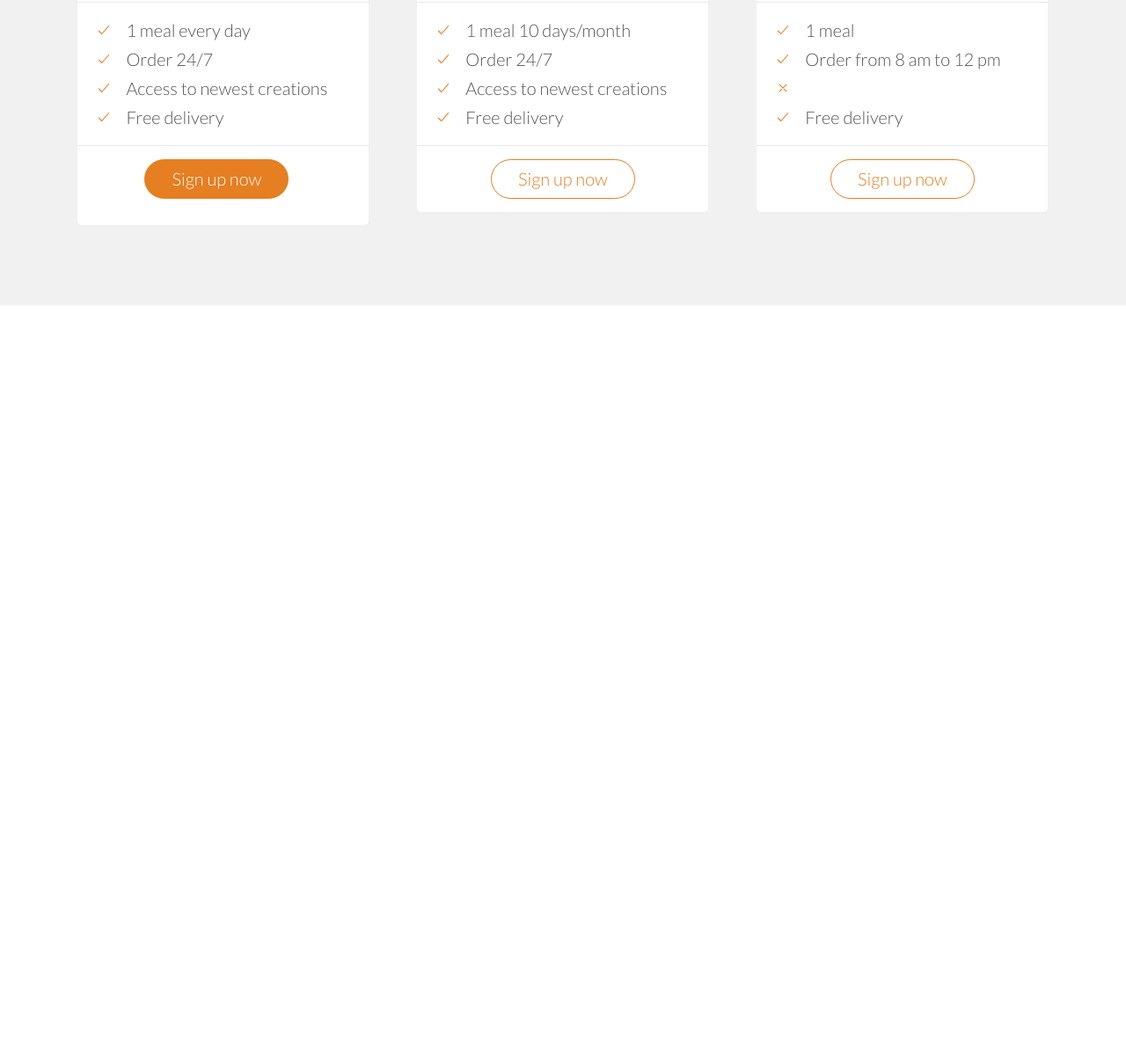
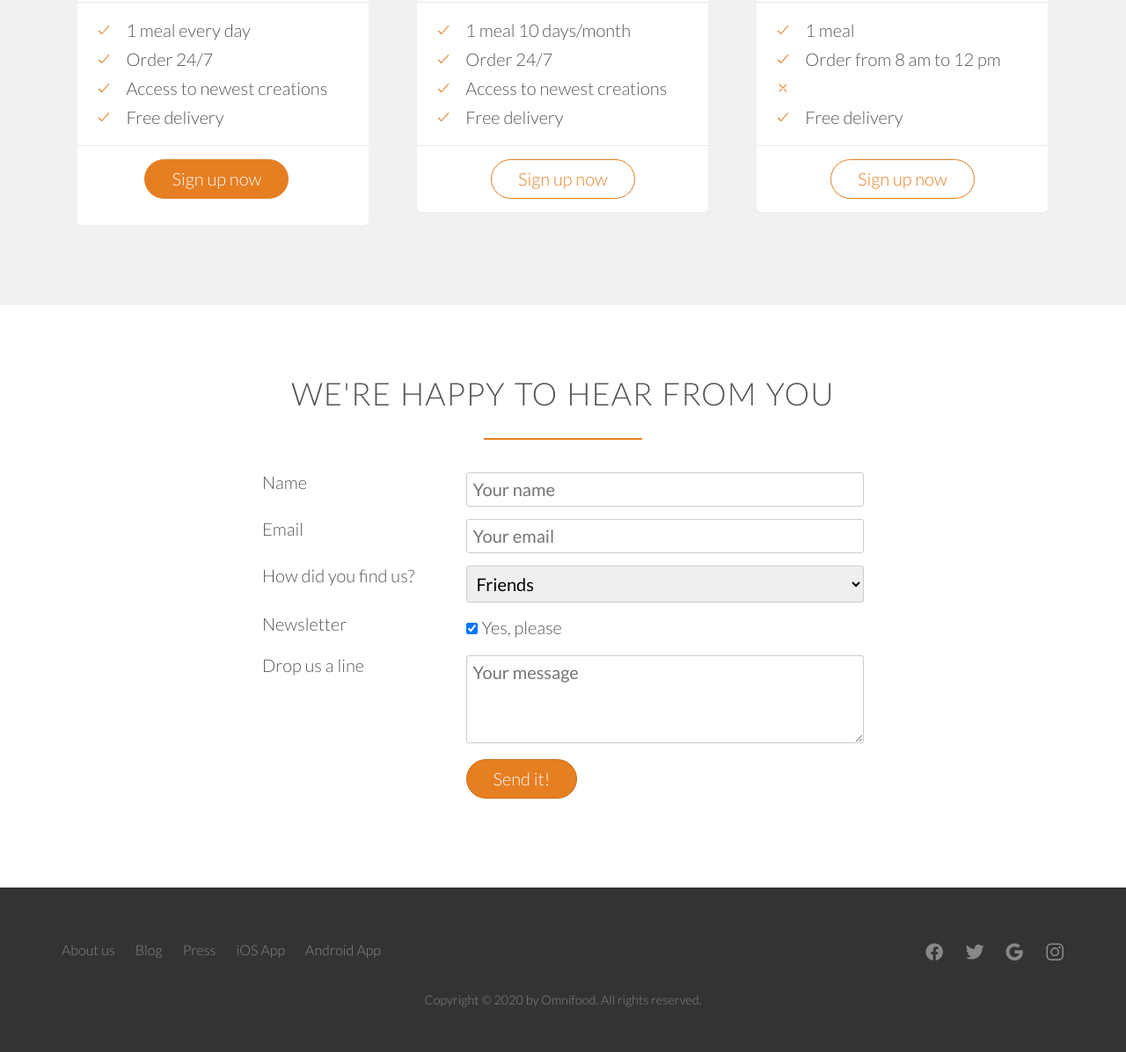
Before and after one commit to Genro75/Omnifood, a plain HTML site: page index.html in a window 1280 px wide. Shown: the part 4313-5509 px from the top of the page at 88% size. Before the commit the page ends 4660 px from the top, so only its background shows below. Drawn offline with nearby package versions, Linux system fonts and the light colour scheme.

Commit message:
second commit

```diff
--- a/index.html
+++ b/index.html
@@ -332,8 +332,122 @@
             </div>
         </div>
     </div>
+</section>
+
+<section class="section-form">
+    <div class="row">
+        <h2>We're happy to hear from you</h2>
+    </div>
+    <div class="row">
+        <form action="#" method="POST" class="contact-form">
+            <div class="row">
+                <div class="col span-1-of-3">
+                    <label for="name">Name</label>
+
+                </div>
+                <div class="col span-2-of-3">
+                    <input type="text" name="name" id="name" placeholder="Your name" required>
+                </div>
+            </div>
+
+            <div class="row">
+                <div class="col span-1-of-3">
+                    <label for="email">Email</label>
+
+                </div>
+                <div class="col span-2-of-3">
+                    <input type="email" name="email" id="email" placeholder="Your email" required>
+                </div>
+            </div>
+
+            <div class="row">
+                <div class="col span-1-of-3">
+                    <label for="find-us">How did you find us?</label>
+                </div>
+                <div class="col span-2-of-3">
+                    <select name="find-us" id="find-us">
+                        <option value="Friends">Friends</option>
+                        <option value="search-engine">Search-Engine</option>
+                        <option value="Ad">Advertisement</option>
+                        <option value="other">Other</option>
+                    </select>
+                </div>
+
+                <div class="row">
+                    <div class="col span-1-of-3">
+                        <label >Newsletter</label>
+                    </div>
+                    <div class="col span-2-of-3">
+                        <input type="checkbox" name="news" id="news" checked>Yes, please
+                    </div>
+                </div>
+
+                <div class="row">
+                    <div class="col span-1-of-3">
+                        <label for="message">Drop us a line</label>
+                    </div>
+                    <div class="col span-2-of-3">
+                        <textarea name="message" id="message" cols="30" rows="10" placeholder="Your message"></textarea>
+                    </div>
+                </div>
+
+                <div class="row">
+                    <div class="col span-1-of-3">
+                        <label>&nbsp;</label>
+                    </div>
+                    <div class="col span-2-of-3">
+                        <input type="submit" value="Send it!">
+                    </div>
+                </div>
+
+            </div>
+        </form>
+    </div>
 
 </section>
+
+<footer>
+    <div class="row">
+        <div class="col span-1-of-2">
+            <ul class="footer-nav">
+                <li><a href="#">About us</a></li>
+                <li><a href="#">Blog</a></li>
+                <li><a href="#">Press</a></li>
+                <li><a href="#">iOS App</a></li>
+                <li><a href="#">Android App</a></li>
+            </ul>
+        </div>
+        <div class="col span-1-of-2">
+            <ul class="social-links">
+                <li><a href="#">
+                    <ion-icon name="logo-facebook" class="logo-facebook"></ion-icon>
+                    </a>
+                </li>
+                <li><a href="#">
+                    <ion-icon name="logo-twitter" class="logo-twitter"></ion-icon>
+                    </a>
+                </li>
+                <li><a href="#">
+                    <ion-icon name="logo-google" class="logo-google"></ion-icon>
+                    </a>
+                </li>
+                <li><a href="#">
+                    <ion-icon name="logo-instagram" class="logo-instagram"></ion-icon>
+                    </a>
+                </li>
+            </ul>
+        </div>
+    </div>
+    <div class="row">
+        <p>
+            Copyright &copy; 2020 by Omnifood. All rights reserved.
+        </p>
+
+    </div>
+</footer>
+
+
+
 <script src="https://unpkg.com/ionicons@5.2.3/dist/ionicons.js"></script>
 </body>
 </html>
--- a/res/CSS/style.css
+++ b/res/CSS/style.css
@@ -143,7 +143,8 @@ a:active {
 /*     BUTTONS     */
 
 .btn:link,
-.btn:visited {
+.btn:visited,
+input[type="submit"] {
   display: inline-block;
   padding: 10px 30px;
   font-weight: 300;
@@ -153,7 +154,8 @@ a:active {
 }
 
 .btn-full:link,
-.btn-full:visited {
+.btn-full:visited,
+input[type="submit"] {
   background-color: #e67e22;
   color: white;
   border: 1px solid #e67e22;
@@ -168,12 +170,15 @@ a:active {
 }
 
 .btn:hover,
-.btn:active {
+.btn:active,
+input[type="submit"]:hover,
+input[type="submit"]:active {
   background-color: #cf6d17;
 }
 
 .btn-full:hover,
-.btn-full:active {
+.btn-full:active,
+input[type="submit"] {
   border: 1px solid #cf6d17;
 }
 
@@ -447,3 +452,112 @@ cite img {
 .plan-box ul li {
   padding: 5px 0;
 }
+
+/*--------------------------------------------------*/
+/*        FORM       */
+/*--------------------------------------------------*/
+
+.contact-form {
+  width: 60%;
+  margin: 0 auto;
+}
+
+input[type="text"],
+input[type="email"],
+select,
+textarea {
+  width: 100%;
+  padding: 7px;
+  border-radius: 3px;
+  border: 1px solid #ccc;
+}
+
+textarea {
+  height: 100px;
+}
+
+input[type="checkbox"] {
+  margin: 10px 5px 10px 0;
+}
+
+*:focus {
+  outline: none;
+}
+
+/*--------------------------------------------------*/
+/*        FOOTER      */
+/*--------------------------------------------------*/
+
+footer {
+  background-color: #333;
+  padding: 50px;
+  font-size: 80%;
+}
+
+.footer-nav {
+  list-style: none;
+  float: left;
+}
+
+.social-links {
+  list-style: none;
+  float: right;
+}
+
+.footer-nav li,
+.social-links li {
+  display: inline-block;
+  margin-right: 20px;
+}
+
+.footer-nav li:last-child,
+.social-links li:last-child {
+  margin-right: 0;
+}
+
+.footer-nav li a:link,
+.footer-nav li a:visited,
+.social-links li a:link,
+.social-links li a:visited {
+  text-decoration: none;
+  border: 0;
+  color: #888;
+  transition: color 0.2s;
+}
+
+.footer-nav li a:hover,
+.footer-nav li a:active {
+  color: #ddd;
+}
+
+.social-links li a:link,
+.social-links li a:active {
+  font-size: 140%;
+}
+
+.logo-facebook,
+.logo-google,
+.logo-instagram,
+.logo-twitter {
+  transition: color 0.2s;
+}
+
+.logo-facebook:hover {
+  color: #3d5998;
+}
+.logo-twitter:hover {
+  color: #00aced;
+}
+.logo-google:hover {
+  color: #dd4b39;
+}
+.logo-instagram:hover {
+  color: #e95950;
+}
+
+footer p {
+  color: #888;
+  text-align: center;
+  font-size: 90%;
+  margin-top: 20px;
+}
```
